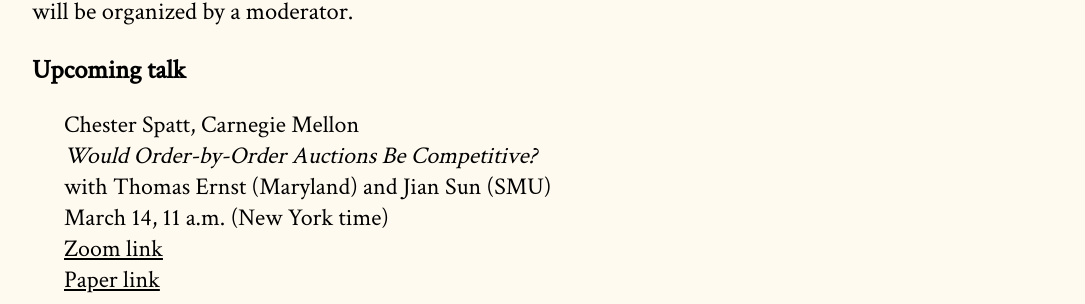
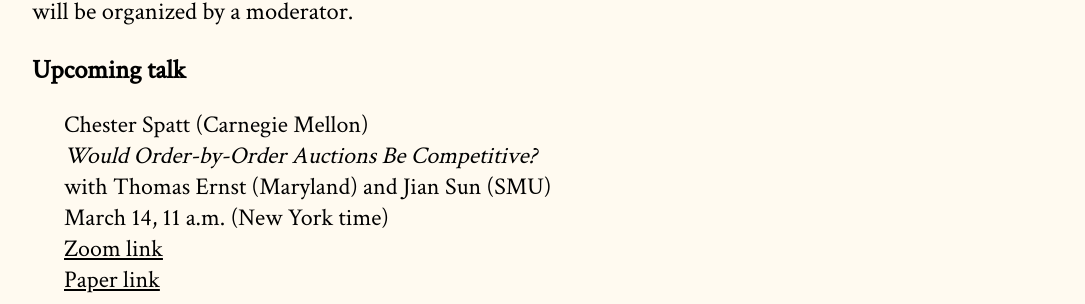
Before and after one commit to cpfiffer/microstructure.exchange, a Jekyll site: the page built from index.md, in a window 1280 px wide and 900 px high. Shown: the part 408-712 px from the top of the window, without its empty margins (96-1181 px from the left). Built offline with Jekyll 4.4.1, drawn with Linux system fonts in a browser that asks for light colours; some web fonts are replaced.

```diff
--- a/_config.yml
+++ b/_config.yml
@@ -11,7 +11,7 @@ github:
   owner_name: Cameron Pfiffer
 
 speaker-info:
-  speaker-name: "Chester Spatt, Carnegie Mellon"
+  speaker-name: "Chester Spatt (Carnegie Mellon)"
   speaker-paper: "Would Order-by-Order Auctions Be Competitive?"
   coauthors: "Thomas Ernst (Maryland) and Jian Sun (SMU)"
   speaker-date: "March 14, 11 a.m. (New York time)"
@@ -22,9 +22,9 @@ speaker-info:
   # slides-link: /slides/RobinhoodSlides_TME.pdf
   abstract: "Retail trading flow is segregated from non-retail flow in U.S. equities, consistent with market segmentation. We model theoretically two methods of executing segregated retail trades: a) broker's routing, whereby brokers evaluate and allocate orders based on each market maker's aggregate performance, and b) order-by-order auctions, where market makers bid on each individual order, a market structure recently proposed by the SEC. We find that order-by-order auctions improve allocative efficiency among market makers, but a winner's curse problem in the auction can reduce retail investor welfare, particularly at times of limited liquidity. Introducing more market participants who compete for retail orders can harm both total efficiency and investor welfare if these new market participants have superior information compared to incumbent wholesalers. Empirical analysis of Retail Liquidity Programs (RLP) currently offered by exchanges shows that these programs behave similar to order-by-order auctions in our model."
 
-# October 4: Markus Baldauf;
-# October 18: Dermot Murphy;
-# November 1: Vincent van Kervel;
-# November 15: Jiaheng Yu;
-# November 29: Sander Schwenk-Nebbe;
-# December 13: Rob Battalio
+# March 14: Chester Spatt (Carnegie Mellon)
+# March 28: Basil Williams (NYU)
+# April 11: Maureen O'Hara (Cornell)
+# April 25: Marius Zoican (Rotman)
+# May 9: Maren Vairo (Northwestern)
+# May 23 Barbara Rindi (Bocconi)
```
